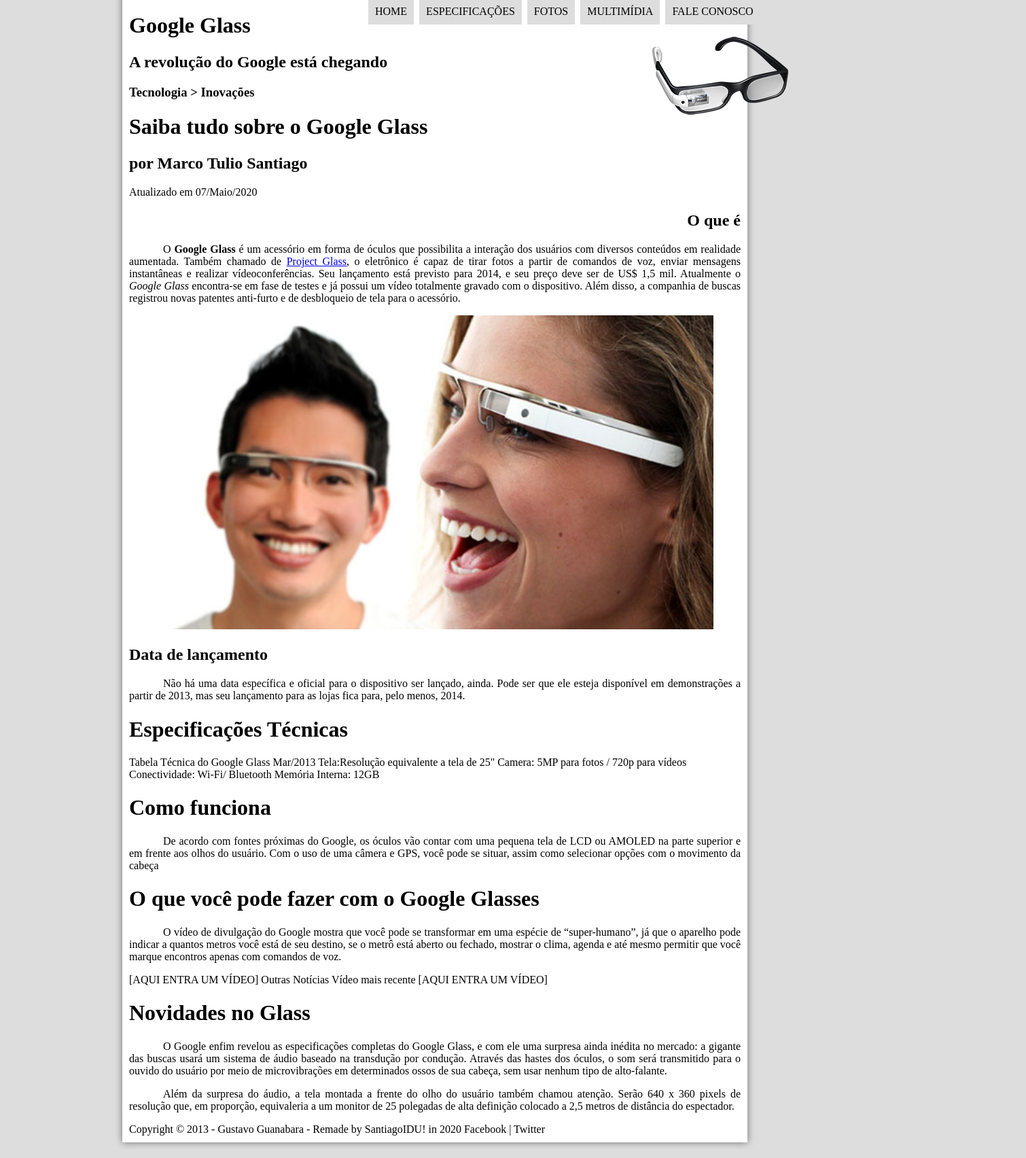
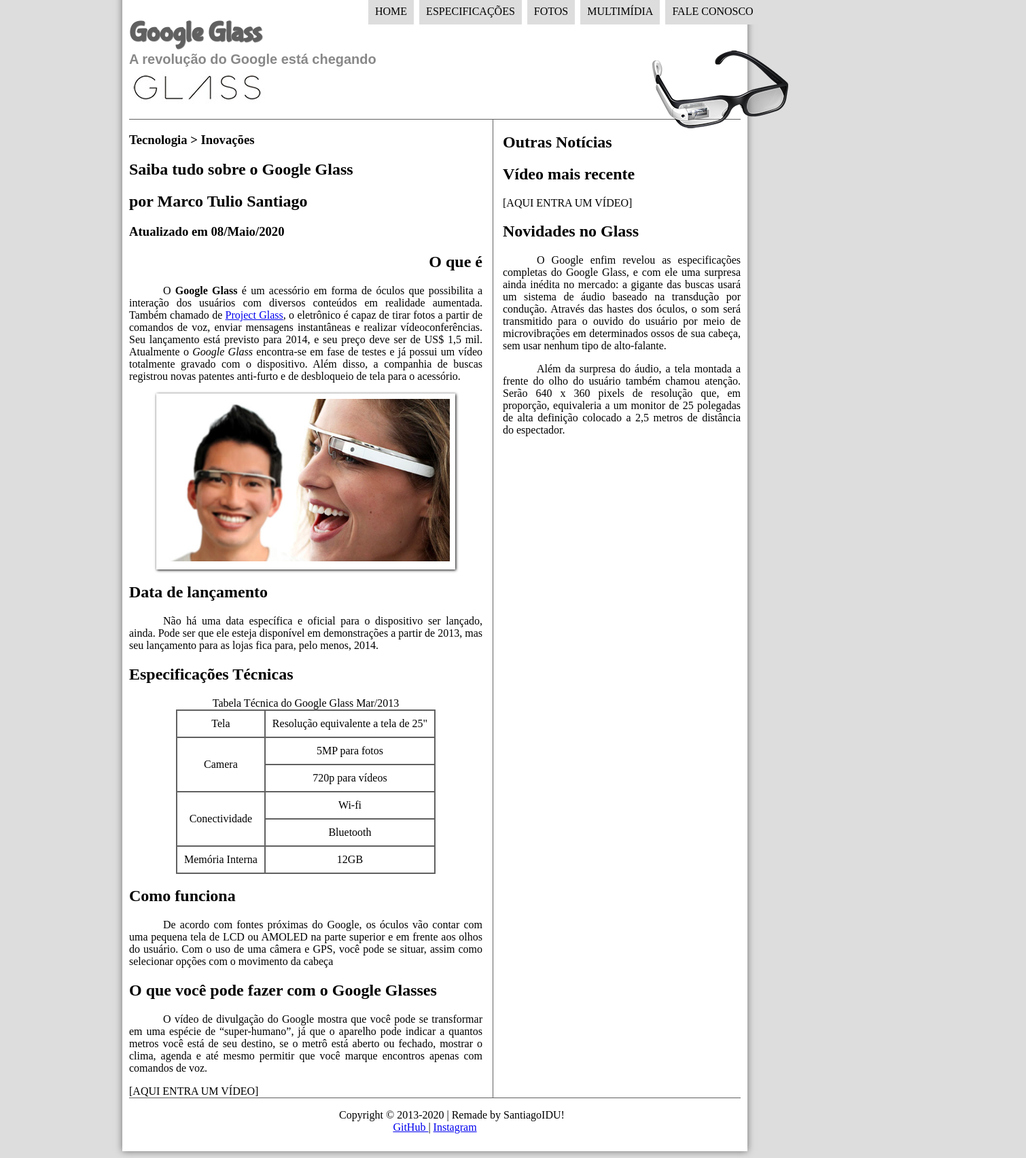
Before and after one commit to santiagoidu/Projeto-Google-Glass, a plain HTML site: page index.html in a window 1280 px wide. Shown: the whole page at 68% size, 1510 px wide, since content can reach past the window. Drawn offline with Linux system fonts and the light colour scheme.

Commit message:
versão 0.4

```diff
--- a/_css/estilo.css
+++ b/_css/estilo.css
@@ -1,9 +1,12 @@
 @charset "UTF-8";
+@font-face {
+    font-family: url;
+    src: url("../_fonts/bubblegum-sans-regular.otf");
+}
 
 body {
     background-color: #dddddd;
     color: rgba(0, 0, 0, 1);
-
 }
 
 div#interface {
@@ -11,7 +14,7 @@ div#interface {
     background-color: #ffffff;
     margin: -20px auto 10px auto;
     box-shadow: 0px 0px 10px rgba(0, 0, 0, 0.5);
-    padding:  10px;
+    padding: 10px;
 }
 
 p {
@@ -22,26 +25,50 @@ p {
 header#cabecalho img#icone {
     position: absolute;
     left: 960px;
-    top: 50px;
+    top: 70px;
 }
 
-header#cabecalho
+header#cabecalho {
+    border-bottom: 1px #606060 solid;
+    height: 150px;
+    background: url("../_imagens/glass-logo-peq.jpg") no-repeat 0px 80px;
+}
+
+header#cabecalho h1 {
+    font-family: 'Bubblegum Sans', cursive;
+    font-size: 30pt;
+    color: #606060;
+    text-shadow: 1px 1px 1px rgba(0, 0, 0, .6);
+    padding: 0px;
+    margin-bottom: -20px;
+}
+
+header#cabecalho h2 {
+    font-family: 'Titillium', sans-serif;
+    color: #888888;
+    font-size: 15pt;
+    padding: 0px;
+    margin-top: 25px;
+}
+
+
 /* Formatação de imagens com legendas */
 
 figure.foto-legenda {
     position: relative;
-   border: 8px solid rgb(255, 255, 255);
-   box-shadow:  1px 1px 4px black;
+    border: 8px solid rgb(255, 255, 255);
+    box-shadow: 1px 1px 4px black;
 }
 
 figure.foto-legenda img {
-    width:  100%;
+    width: 100%;
     height: 100%;
 }
+
 figure.foto-legenda figcaption {
     opacity: 0;
     position: absolute;
-    top:  0px;
+    top: 0px;
     background-color: rgba(0, 0, 0, 0.4);
     color: white;
     width: 100%;
@@ -55,12 +82,14 @@ figure.foto-legenda:hover figcaption {
     opacity: 1;
 }
 
+
 /* Formatação do menu */
+
 nav#menu {
     display: block;
 }
 
-nav#menu ul{
+nav#menu ul {
     list-style: none;
     text-transform: uppercase;
     position: absolute;
@@ -71,7 +100,7 @@ nav#menu ul{
 nav#menu li {
     display: inline-block;
     background-color: #dddddd;
-    padding:  10px;
+    padding: 10px;
     margin: 2px;
     transition: background-color 1s;
     -webkit-transition: background-color 1s;
@@ -87,6 +116,7 @@ nav#menu li:hover {
 nav#menu h1 {
     display: none;
 }
+
 nav#menu a {
     color: black;
     text-decoration: none;
@@ -95,3 +125,40 @@ nav#menu a {
 nav#menu a:hover {
     color: white;
 }
+
+section#corpo {
+    float: left;
+    display: block;
+    width: 520px;
+    border-right: 1px solid #606060;
+    padding-right: 15px;
+}
+
+table#tabelaspec {
+    border: 1px solid #606060;
+    border-spacing: 0px;
+    margin-left: auto;
+    margin-right: auto;
+}
+
+table#tabelaspec td {
+    border: 1px solid #606060;
+    padding: 10px;
+    text-align: center;
+    vertical-align: middle;
+}
+
+aside#lateral {
+    float: right;
+    display: block;
+    width: 350px;
+}
+
+footer#rodape {
+    clear: both;
+    border-top: 1px solid #606060;
+}
+
+footer#rodape p {
+    text-align: center;
+}
--- a/index.html
+++ b/index.html
@@ -6,6 +6,7 @@
     <meta name="viewport" content="width=device-width, initial-scale=1.0">
     <title>Tudo sobre Google Glass</title>
     <link rel="stylesheet" type="text/css" href="_css/estilo.css" />
+    <link href="https://fonts.googleapis.com/css?family=Bubblegum+Sans" rel="stylesheet">
 </head>
 
 <body>
@@ -27,12 +28,97 @@
                 </ul>
             </nav>
         </header>
-        <h3>Tecnologia > Inovações </h3>
-        <h1>Saiba tudo sobre o Google Glass</h1>
-        <h2>por Marco Tulio Santiago</h2>
-        Atualizado em 07/Maio/2020
+        <section id="corpo">
+            <hgroup>
+                <h3>Tecnologia > Inovações </h3>
+                <h1>Saiba tudo sobre o Google Glass</h1>
+                <h2>por Marco Tulio Santiago</h2>
+                <h3>Atualizado em 08/Maio/2020</h3>
+            </hgroup>
 
-        <!--
+            <h2 style="text-align: right;">O que é</h2>
+            <p style="text-align: justify; text-indent: 50px;">O <span style="font-weight: 900;">Google Glass</span> é um acessório em forma de óculos que possibilita a interação dos usuários com diversos conteúdos em realidade aumentada. Também chamado de <a href="https://www.google.com/glass/start/"
+                    target="_blank">Project
+                    Glass</a>, o eletrônico é capaz de tirar fotos a partir de comandos de voz, enviar mensagens instantâneas e realizar vídeo&shy;con&shy;ferên&shy;cias. Seu lançamento está previsto para 2014, e seu preço deve ser de US$ 1,5 mil. Atualmente
+                o <em>Google Glass</em> encontra-se em fase de testes e já possui um vídeo totalmente gravado com o dispositivo. Além disso, a companhia de buscas registrou novas patentes anti-furto e de desbloqueio de tela para o acessório.</p>
+
+            <figure class="foto-legenda">
+                <img src="_imagens/glass-quadro-homem-mulher.jpg">
+                <figcaption>
+                    <h3>Google Glass</h3>
+                    <p>Uma nova maneira de ver o mundo</p>
+                </figcaption>
+            </figure>
+
+            <h2> Data de lançamento </h2>
+            <p> Não há uma data específica e oficial para o dispositivo ser lançado, ainda. Pode ser que ele esteja disponível em demonstrações a partir de 2013, mas seu lançamento para as lojas fica para, pelo menos, 2014.
+            </p>
+
+            <h1>Especificações Técnicas</h1>
+            <table id="tabelaspec">
+                <caption>Tabela Técnica do Google Glass Mar/2013</caption>
+                <tr>
+                    <td>Tela</td>
+                    <td>Resolução equivalente a tela de 25"</td>
+                </tr>
+                <tr>
+                    <td rowspan="2">Camera</td>
+                    <td>5MP para fotos</td>
+                </tr>
+                <!-- <tr>
+                    <td colspan="2">Linha Extra ocupando duas coluna</td>
+                </tr> -->
+                <tr>
+                    <td>720p para vídeos</td>
+                </tr>
+                <tr>
+                    <td rowspan="3">Conectividade</td>
+                </tr>
+                <tr>
+                    <td>Wi-fi</td>
+                </tr>
+                <tr>
+                    <td>Bluetooth</td>
+                </tr>
+                <td>Memória Interna</td>
+                <td>12GB</td>
+                </tr>
+            </table>
+            <h1>Como funciona</h1>
+            <p>De acordo com fontes próximas do Google, os óculos vão contar com uma pequena tela de LCD ou AMOLED na parte superior e em frente aos olhos do usuário. Com o uso de uma câmera e GPS, você pode se situar, assim como selecionar opções com o
+                movimento da cabeça</p>
+
+            <h1>O que você pode fazer com o Google Glasses</h1>
+            <P>O vídeo de divulgação do Google mostra que você pode se transformar em uma espécie de “super-<wbr/>humano”, já que o aparelho pode indicar a quantos metros você está de seu destino, se o metrô está aberto ou fechado, mostrar o clima, agenda
+                e até mesmo permitir que você marque encontros apenas com comandos de voz.</P>
+
+            [AQUI ENTRA UM VÍDEO]
+        </section>
+        <aside id="lateral">
+            <h1>Outras Notícias</h1>
+            <h2>Vídeo mais recente</h2>
+
+            [AQUI ENTRA UM VÍDEO]
+
+            <h2>Novidades no Glass</h2>
+
+            <p>O Google enfim revelou as especificações completas do Google Glass, e com ele uma surpresa ainda inédita no mercado: a gigante das buscas usará um sistema de áudio baseado na transdução por condução. Através das hastes dos óculos, o som será
+                transmitido para o ouvido do usuário por meio de microvibrações em determinados ossos de sua cabeça, sem usar nenhum tipo de alto-falante.</p>
+
+            <p>Além da surpresa do áudio, a tela montada a frente do olho do usuário também chamou atenção. Serão 640 x 360 pixels de resolução que, em proporção, equivaleria a um monitor de 25 polegadas de alta definição colocado a 2,5 metros de distância
+                do espectador.</p>
+        </aside>
+        <footer id="rodape">
+            <p>Copyright &copy; 2013-2020 | Remade by SantiagoIDU! <br>
+                <a href="https://github.com/santiagoidu/" target="blank"> GitHub </a> |
+                <a href="https://www.instagram.com/marco_tulio_santiago_" target="blank">Instagram</a></p>
+        </footer>
+    </div>
+</body>
+
+</html>
+
+<!--
  Para fins de aprendizagem:
      Simbolos especiais:
         &lt; >
@@ -69,87 +155,3 @@
         &hearts; ♥
         &diams; ♦
 -->
-
-        <h2 style="text-align: right;">O que é</h2>
-        <p style="text-align: justify; text-indent: 50px;">O <span style="font-weight: 900;">Google Glass</span> é um
-            acessório em forma de óculos que possibilita a interação dos usuários com diversos conteúdos
-            em
-            realidade aumentada. Também chamado de <a href="https://www.google.com/glass/start/" target="_blank">Project
-                Glass</a>, o eletrônico é capaz de tirar fotos a partir de
-            comandos
-            de
-            voz, enviar mensagens instantâneas e realizar vídeo&shy;con&shy;ferên&shy;cias. Seu lançamento está previsto
-            para 2014, e seu
-            preço
-            deve ser de US$ 1,5 mil. Atualmente o <em>Google Glass</em> encontra-se em fase de testes e já possui um
-            vídeo
-            totalmente
-            gravado com o dispositivo. Além disso, a companhia de buscas registrou novas patentes anti-furto e de
-            desbloqueio de
-            tela para o acessório.</p>
-
-        <figure class="foto-legenda">
-            <img src="_imagens/glass-quadro-homem-mulher.jpg">
-            <figcaption>
-                <h3>Google Glass</h3>
-                <p>Uma nova maneira de ver o mundo</p>
-            </figcaption>
-        </figure>
-
-        <h2> Data de lançamento </h2>
-        <p> Não há uma data específica e oficial para o dispositivo ser lançado, ainda. Pode ser que ele esteja
-            disponível
-            em
-            demonstrações a partir de 2013, mas seu lançamento para as lojas fica para, pelo menos, 2014. </p>
-
-        <h1>Especificações Técnicas</h1>
-        Tabela Técnica do Google Glass Mar/2013
-
-        Tela:Resolução equivalente a tela de 25"
-        Camera: 5MP para fotos / 720p para vídeos
-        Conectividade: Wi-Fi/ Bluetooth
-        Memória Interna: 12GB
-
-        <h1>Como funciona</h1>
-        <p>De acordo com fontes próximas do Google, os óculos vão contar com uma pequena tela de LCD ou AMOLED na parte
-            superior e em frente aos olhos do usuário. Com o uso de uma câmera e GPS, você pode se situar, assim como
-            selecionar
-            opções com o movimento da cabeça</p>
-
-        <h1>O que você pode fazer com o Google Glasses</h1>
-        <P>O vídeo de divulgação do Google mostra que você pode se transformar em uma espécie de “super-<wbr/>humano”, já que o
-    aparelho pode indicar a quantos metros você está de seu destino, se o metrô está aberto ou fechado, mostrar o clima,
-    agenda e até mesmo permitir que você marque encontros apenas com comandos de voz.</P>
-
-            [AQUI ENTRA UM VÍDEO]
-
-            Outras Notícias
-            Vídeo mais recente
-
-            [AQUI ENTRA UM VÍDEO]
-
-            <h1>Novidades no Glass</h1>
-            <p>O Google enfim revelou as especificações completas do Google Glass, e com ele uma surpresa ainda inédita
-                no
-                mercado:
-                a gigante das buscas usará um sistema de áudio baseado na transdução por condução. Através das hastes
-                dos
-                óculos, o
-                som será transmitido para o ouvido do usuário por meio de microvibrações em determinados ossos de sua
-                cabeça, sem
-                usar nenhum tipo de alto-falante.</p>
-
-            <p>Além da surpresa do áudio, a tela montada a frente do olho do usuário também chamou atenção. Serão 640 x
-                360
-                pixels
-                de resolução que, em proporção, equivaleria a um monitor de 25 polegadas de alta definição colocado a
-                2,5
-                metros de
-                distância do espectador.</p>
-
-            Copyright &copy; 2013 - Gustavo Guanabara - Remade by SantiagoIDU! in 2020
-            Facebook | Twitter
-    </div>
-</body>
-
-</html>
```
Also changed, not shown: _fonts/OFL.txt (added), _fonts/TitilliumWeb-Black.ttf (added), _fonts/TitilliumWeb-Bold.ttf (added), _fonts/TitilliumWeb-BoldItalic.ttf (added), _fonts/TitilliumWeb-ExtraLight.ttf (added), _fonts/TitilliumWeb-ExtraLightItalic.ttf (added), _fonts/TitilliumWeb-Italic.ttf (added), _fonts/TitilliumWeb-Light.ttf (added), _fonts/TitilliumWeb-LightItalic.ttf (added), _fonts/TitilliumWeb-Regular.ttf (added), _fonts/TitilliumWeb-SemiBold.ttf (added), _fonts/TitilliumWeb-SemiBoldItalic.ttf (added).
